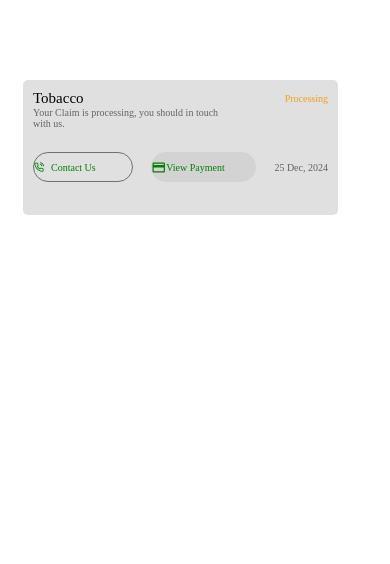
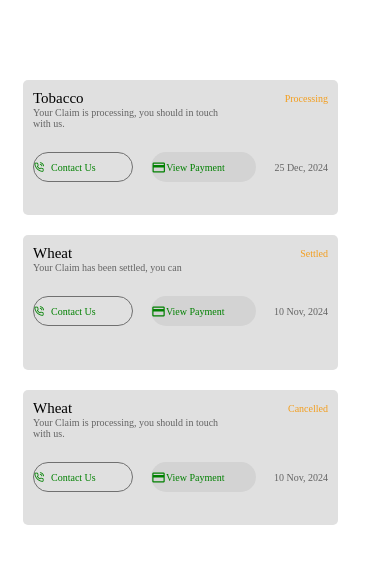
Before and after one commit to Shehiryar12/MyCrops, a React Native app: screen / in a window 390 px wide. Shown: the top 564 px of the page. Built offline with nearby package versions, Linux system fonts and the light colour scheme.

Commit message:
Crops Compensation

```diff
--- a/Src/Screens/Compensation.js
+++ b/Src/Screens/Compensation.js
@@ -5,7 +5,9 @@ import CompensationComponent from './CompensationComponent';
 const Compensation = () => {
   return (
     <View style={styles.container}>
-        <CompensationComponent title="Tobacco" process="Processing" date="25 Dec, 2024"/>
+        <CompensationComponent title="Tobacco" process="Processing" date="25 Dec, 2024" claim="Your Claim is processing, you should in touch with us."  payment="View Payment"/>
+        <CompensationComponent title="Wheat" process="Settled" date="10 Nov, 2024" claim="Your Claim has been settled, you can"  payment="View Payment"/>
+        <CompensationComponent title="Wheat" process="Cancelled" date="10 Nov, 2024" claim="Your Claim is processing, you should in touch with us."  payment="View Payment"/>
     </View>
   );
 };
@@ -21,6 +23,8 @@ const styles = StyleSheet.create({
     // marginHorizontal: 23, //ya marginLeft
     // borderRadius: 5,
     // padding:10,
+
+
   },
 //   status: {
 //     flexDirection: 'row',
@@ -73,4 +77,7 @@ const styles = StyleSheet.create({
 //     fontSize: 10,
 //     color: '#646464',
 //   },
+wheat:{
+    // marginTop:50,
+}
 });
--- a/Src/Screens/CompensationComponent.js
+++ b/Src/Screens/CompensationComponent.js
@@ -15,7 +15,7 @@ const CompensationComponent = (props) => {
 
             <View style={styles.claim}>
               <Text style={styles.claimtext}>
-                Your Claim is processing, you should in touch with us.
+                {props.claim}
               </Text>
             </View>
 
@@ -27,7 +27,7 @@ const CompensationComponent = (props) => {
 
               <TouchableOpacity style={styles.payment}>
                 <MaterialIcons name="payment" size={15} color={'green'} padding={5} />
-                     <Text style={styles.paymenttext}>View Payment</Text>
+                     <Text style={styles.paymenttext}>{props.payment}</Text>
               </TouchableOpacity>
 
               <Text style={styles.datetext}>{props.date}</Text>
@@ -47,6 +47,7 @@ const styles = StyleSheet.create({
         marginHorizontal: 23, //ya marginLeft
         borderRadius: 5,
         padding:10,
+        marginBottom:20,
       },
       status: {
         flexDirection: 'row',
@@ -70,6 +71,7 @@ const styles = StyleSheet.create({
         fontSize: 10,
         color: '#646464',
         fontFamily: Font.medium,
+        // width:200,
       },
       contact: {
         width: 100,
```
